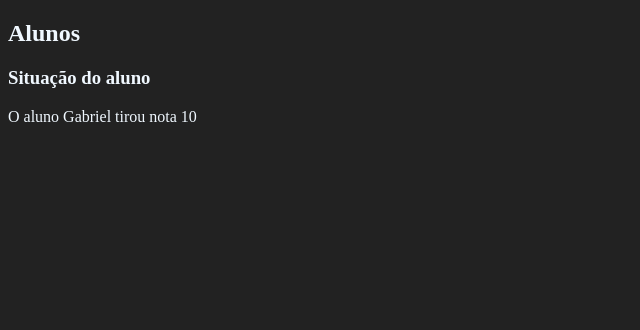
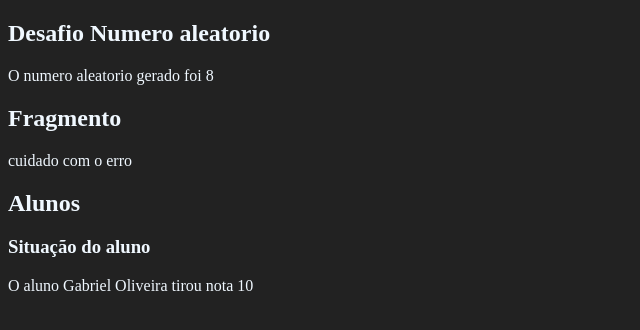
Before and after one commit to prgoliveira/React-COD3R, a React (Create React App) app in the folder fundamentos-react/: page / in a window 1280 px wide. Shown: the top 330 px of the page, without its empty margins (0-640 px from the left). Built offline with nearby package versions, Linux system fonts and the light colour scheme.

Commit message:
Fazendo o desafio de numero aleatorio com melhorias

```diff
--- /dev/null
+++ b/fundamentos-react/src/App.jsx
@@ -0,0 +1,24 @@
+import React from 'react'
+
+import Primeiro from './components/basic/Primeiro'
+import ComParametro from './components/basic/ComParametro'
+import Fragmento from './components/basic/Fragmento'
+import Aleatorio from './components/basic/Aleatorio'
+
+
+export default _ => {
+    return (
+        <div id="app">
+            <Aleatorio
+                min={1}
+                max={10}
+            />
+            <Fragmento />
+            <Primeiro></Primeiro>
+            <ComParametro
+                aluno="Gabriel Oliveira"
+                nota='10'
+            />
+        </div>
+    )
+}
--- /dev/null
+++ b/fundamentos-react/src/components/basic/Aleatorio.jsx
@@ -0,0 +1,17 @@
+import React from 'react'
+
+export default (props) =>{
+    const min = props.min
+    const max = props.max
+    console.log(props)
+    const aleatorio = (min, max) => {
+        return Math.floor(Math.random() * (max - min + 1)) + min;
+    }
+    const random = aleatorio(min, max)
+    return(
+        <React.Fragment>
+            <h2>Desafio Numero aleatorio</h2>
+            <p>O numero aleatorio gerado foi {random}</p>
+        </React.Fragment>
+    )
+}
--- a/fundamentos-react/src/components/basic/ComParametro.jsx
+++ b/fundamentos-react/src/components/basic/ComParametro.jsx
@@ -1,5 +1,5 @@
 import React from 'react'
-export default function ComParametro (props){
+export default function ComParametro(props) {
     const aluno = props.aluno
     const nota = props.nota
     return (
--- /dev/null
+++ b/fundamentos-react/src/components/basic/Fragmento.jsx
@@ -0,0 +1,11 @@
+import React from 'react'
+
+export default function Fragmento(props) {
+    const Fragmento = React.Fragment
+    return (
+        <Fragmento>
+            <h2>Fragmento</h2>
+            <p>cuidado com o erro</p>
+        </Fragmento>
+    )
+}
--- a/fundamentos-react/src/index.js
+++ b/fundamentos-react/src/index.js
@@ -2,17 +2,9 @@ import './index.css'
 import ReactDOM from 'react-dom'
 import React from 'react'
 
-import Primeiro from './components/basic/Primeiro'
-import ComParametro from './components/basic/ComParametro'
+import App from './App'
 
 ReactDOM.render(
-    <div>
-        <Primeiro></Primeiro>
-        <ComParametro
-        aluno="Gabriel"
-        nota='10'
-        />
-    </div>
-    ,
+    <App />,
     document.getElementById('root')
 )
```
Also changed, not shown: fundamentos-react/src/components/basic/Primeiro.jsx (+4 -4 lines).
